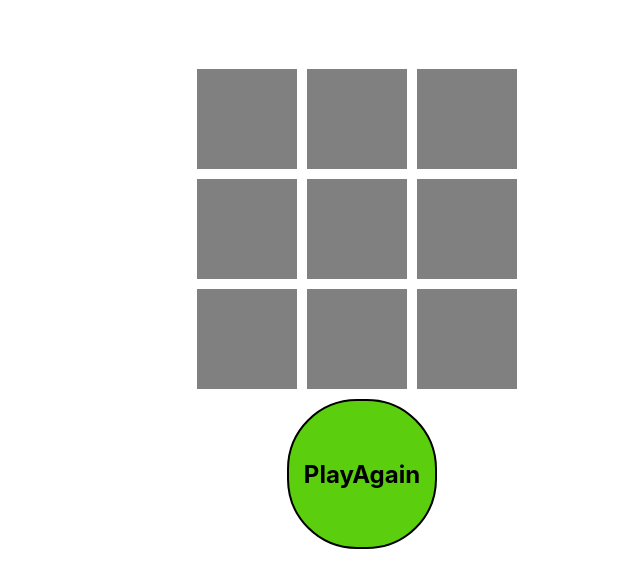
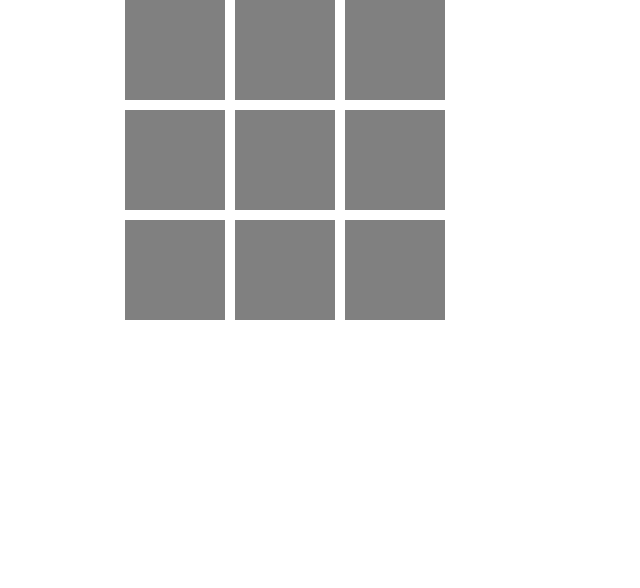
Before and after one commit to dellman000/CISC275-testing, a React (Create React App) app in the folder projectreact/: page / in a window 1280 px wide. Shown: the top 588 px of the page, without its empty margins (355-995 px from the left). Built offline with nearby package versions, Linux system fonts and the light colour scheme.

Commit message:
PlayagainButton is hiden. Game is centered.

```diff
--- a/projectreact/src/App.css
+++ b/projectreact/src/App.css
@@ -16,7 +16,11 @@ font-weight: 900;
   font-weight: 900;
   }
 
-.Tweet{
+ .PlayAgainNo{
+display: none;
+ }
+.PlayAgain{
+
 border: 2px solid black;
 height: 150px;
 width: 150px;
@@ -27,6 +31,7 @@ flex-direction: column;
 justify-content: space-around;
 align-items: center;
 margin-left: 90%;
+
 
 }
 
@@ -55,11 +60,17 @@ margin-left: 90%;
 }
 
 .tile{
-  margin-top: 5% ;
-  margin-left: 40%;
+ /* margin-top: 5% ;
+  margin-left: 40%;*/
+
+  margin-top: auto ;
+  margin-left: auto;
   display: grid;
+  justify-content: center;
+  align-items: center;
   grid-template-columns: 100px 100px 100px;
   grid-gap:10px;
+
 
 }
 
--- a/projectreact/src/box.js
+++ b/projectreact/src/box.js
@@ -16,6 +16,17 @@ const WinColor=(turn)=>{
     if(turn=="Blue"){
         return"PlayGameBlue";
     }
+}
+
+const ShowPlayAgainButton=(turn)=>{
+if(turn!="gray"){
+    return "PlayAgain"
+}
+else{
+    return "PlayAgainNo";
+}
+
+
 }
 
 const ClearMap=(map)=>{
@@ -90,7 +101,7 @@ const RepeatBox = () => {
         let TileButton = <div onClick={() => {changecolor(i);  }}  style={{ backgroundColor: colorStates.get(i)[0] }} className="square" id={i}></div>
         list[i] = TileButton;
     }
-    return <div className="tile"> {list} {victor !== 'gray'&& <div className ={WinColor(victor)} >{victor} wins</div> } <div className = "Tweet" onClick ={()=> {
+    return <div className="tile"> {list} {victor !== 'gray'&& <div className ={WinColor(victor)} >{victor} wins</div> } <div className = {ShowPlayAgainButton(victor)} onClick ={()=> {
         setColorStates(ClearMap(colorStates));
         setTurn("Red");
         setVictor("gray");
```
